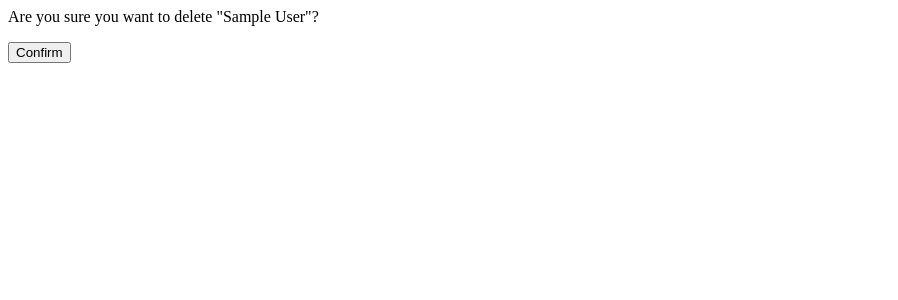
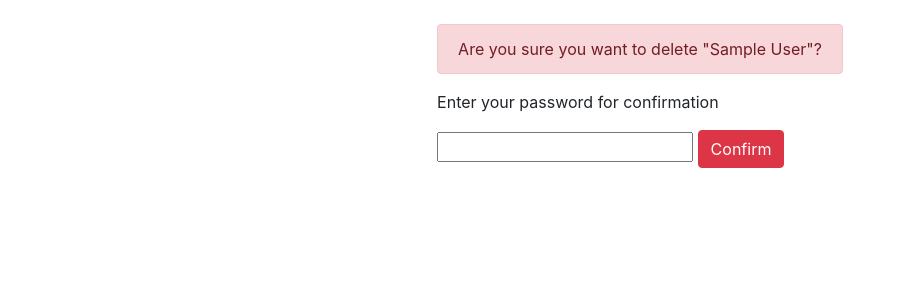
Before and after one commit to rehabayman/Crowd-Funding-System, a Django app: page /users/delete in a window 1280 px wide. Shown: the top 300 px of the page, without its empty margins (0-898 px from the left). Run offline with Django 3.2, Linux system fonts and the light colour scheme; the visitor is signed in with stand-in values (Sample User, id 1); data comes from the database, SQL or seed files in the repository; some libraries are stand-ins or nearby versions.

Commit message:
Users confirm with their password before deleteing their account.

```diff
--- a/crowd_funding_system/users/forms.py
+++ b/crowd_funding_system/users/forms.py
@@ -9,7 +9,7 @@ from django.forms import ModelForm
 class UserModelForm(forms.ModelForm):
     class Meta:
         model=User
-        exclude=['username','email','date_joined','is_active','is_superuser','is_staff','is_active','groups','user_permissions','password','last_login']
+        exclude=['username','email','date_joined','is_active','is_superuser','is_staff','is_active','groups','user_permissions','password','last_login', "activation_token", "expiration_date"]
     def __init__(self, *args, **kwargs):
         super(UserModelForm, self).__init__(*args, **kwargs)
         self.fields['profile_pic'].required = False
--- a/crowd_funding_system/users/templates/users/user_confirm_delete.html
+++ b/crowd_funding_system/users/templates/users/user_confirm_delete.html
@@ -1,4 +1,27 @@
-<form method="post">{% csrf_token %}
-    <p>Are you sure you want to delete "{{ object }}"?</p>
-    <input type="submit" value="Confirm">
-</form>
+<!DOCTYPE html>
+<html lang="en">
+<head>
+    <meta charset="UTF-8">
+    <meta name="viewport" content="width=device-width, initial-scale=1.0">
+    <title>Confirm account delete</title>
+    <link rel="stylesheet" href="https://stackpath.bootstrapcdn.com/bootstrap/4.1.3/css/bootstrap.min.css" integrity="sha384-MCw98/SFnGE8fJT3GXwEOngsV7Zt27NXFoaoApmYm81iuXoPkFOJwJ8ERdknLPMO" crossorigin="anonymous">
+    <script src="https://stackpath.bootstrapcdn.com/bootstrap/4.1.3/js/bootstrap.min.js" integrity="sha384-ChfqqxuZUCnJSK3+MXmPNIyE6ZbWh2IMqE241rYiqJxyMiZ6OW/JmZQ5stwEULTy" crossorigin="anonymous"></script>
+</head>
+<body>
+    <div class="container d-flex justify-content-center align-items-center flex-column p-4">
+        {% if messages %}
+            {% for msg in messages%}
+              <div class="alert alert-info" role="alert">
+                {{msg}}
+              </div>
+              {% endfor %}
+        {%endif%}
+        <form method="post">{% csrf_token %}
+            <p class="alert alert-danger">Are you sure you want to delete "{{ object }}"?</p>
+            <p>Enter your password for confirmation</p>
+            <input type="password" name="password" required>
+            <input type="submit" class="btn btn-danger" value="Confirm">
+        </form>
+    </div>
+</body>
+</html>
--- a/crowd_funding_system/users/views.py
+++ b/crowd_funding_system/users/views.py
@@ -131,14 +131,22 @@ class ProfileUpdate(LoginRequiredMixin,UpdateView):
 
 class UserDelete(LoginRequiredMixin, DeleteView):
     model = User
+    success_url = reverse_lazy("users:users_register")
     def get_object(self):
         return get_object_or_404(User,id=self.request.user.id)
 
     def delete(self, request, *args, **kwargs):
         self.object = self.get_object()
-        self.object.delete()
-        return HttpResponseRedirect(self.get_success_url())
-    success_url = '/users/register'
+        password = self.request.POST.get("password")
+        username = self.object.username
+        if( authenticate(username=username, password=password) ):
+            logout(self.request)
+            self.object.delete()
+            messages.success(request, "Account has been deleted successfully" )
+            return HttpResponseRedirect(self.get_success_url())
+        else:
+            messages.success(request, "Wrong password." )
+            return HttpResponseRedirect("/users/delete")
 
 
     # # will reverse to login page
```
